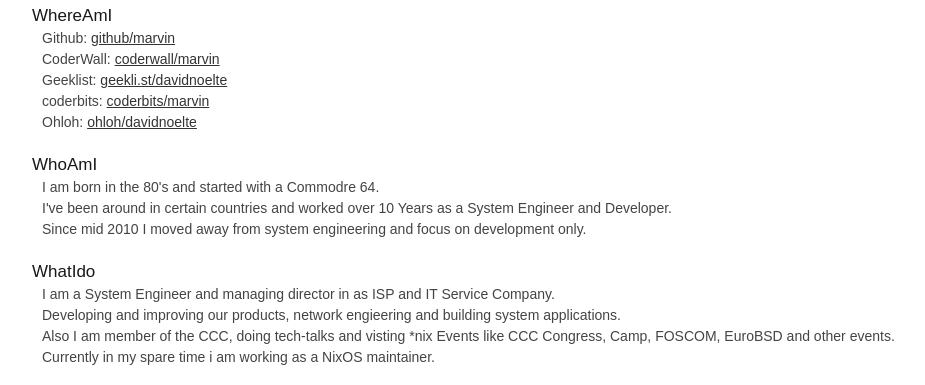
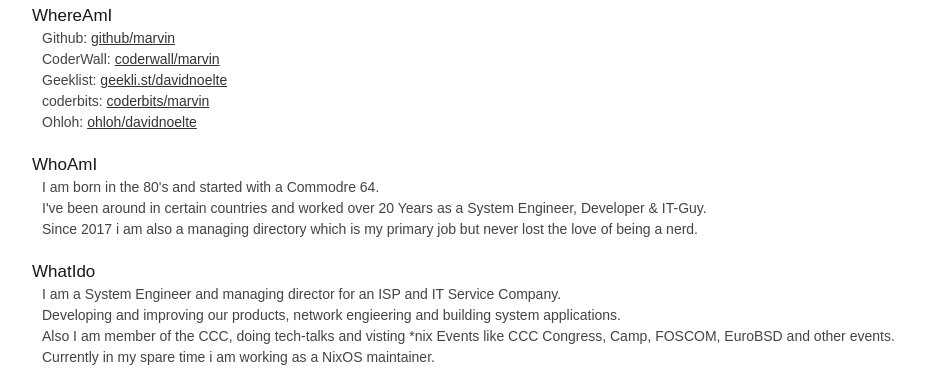
Before and after one commit to marvin/marvin.github.com, a plain HTML site: page index.html in a window 1280 px wide. Shown: the part 384-769 px from the top of the page, without its empty margins (233-1158 px from the left). Drawn offline with nearby package versions, Linux system fonts and the light colour scheme.

Commit message:
updated old infos

```diff
--- a/index.html
+++ b/index.html
@@ -58,14 +58,14 @@
     <p>
         I am born in the 80's and started with a Commodre 64.
         <br />
-        I've been around in certain countries and worked over 10 Years as a System Engineer and Developer.
+        I've been around in certain countries and worked over 20 Years as a System Engineer, Developer & IT-Guy.
         <br />
-        Since mid 2010 I moved away from system engineering and focus on development only.
+        Since 2017 i am also a managing directory which is my primary job but never lost the love of being a nerd.
     </p>
 
     <h5>WhatIdo</h5>
     <p>
-    	I am a System Engineer and managing director in as ISP and IT Service Company.
+    	I am a System Engineer and managing director for an ISP and IT Service Company.
 	<br />
 	Developing and improving our products, network engieering and building system applications.
 	<br />
```
